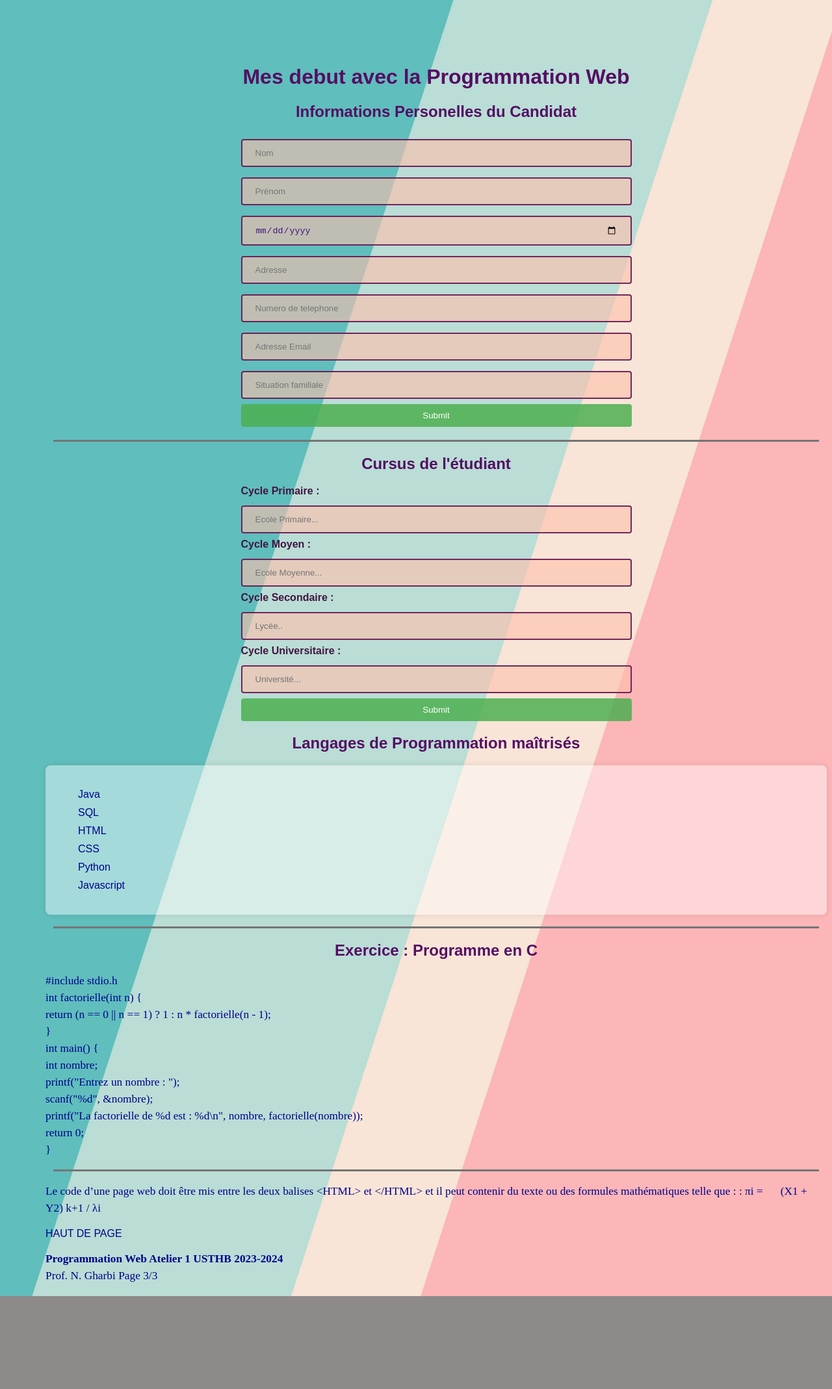
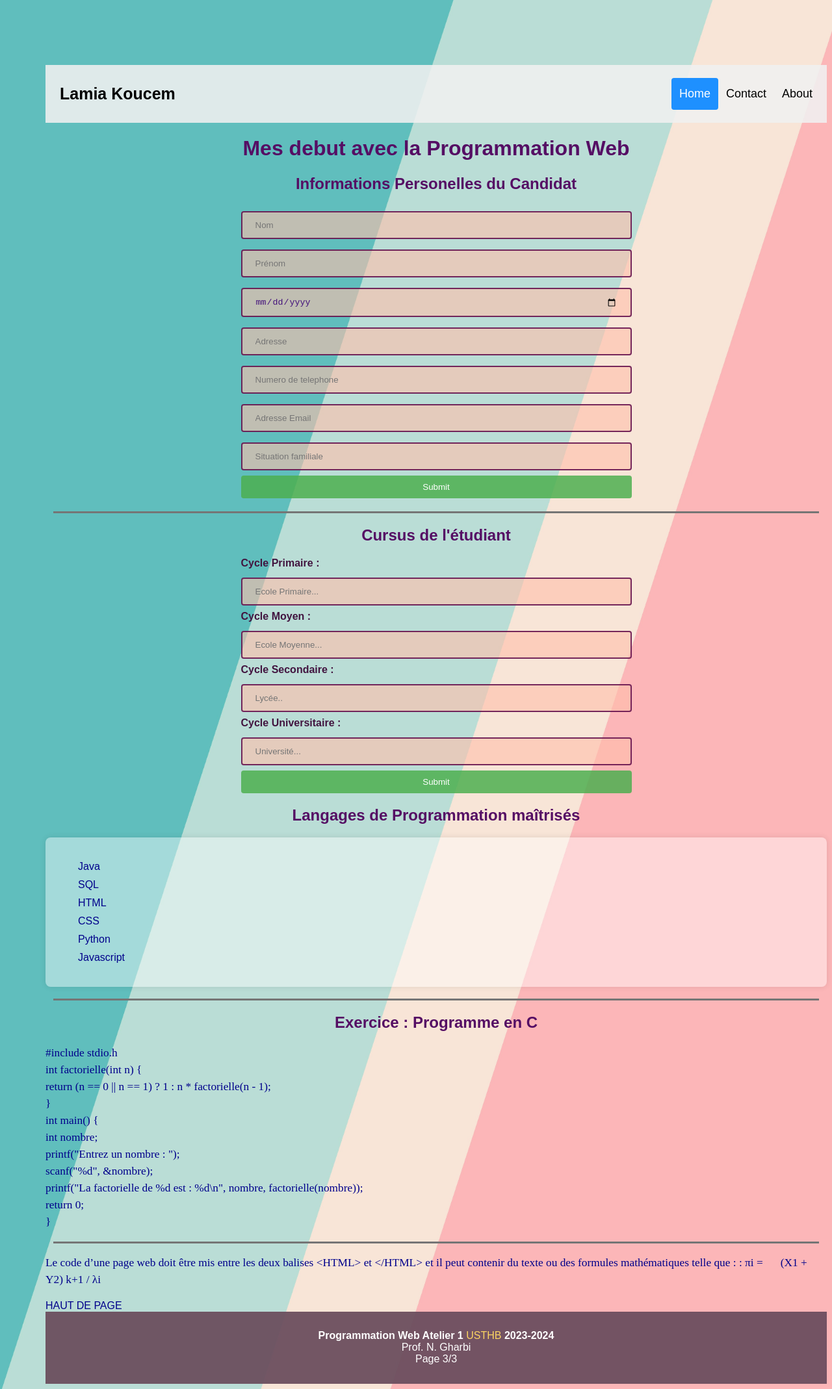
Before and after one commit to LemonLamo/Pweb, a plain HTML site: page index.html in a window 1280 px wide. Shown: the whole page at 65% size. Before the commit the page ends 1995 px from the top, so only its background shows below. Drawn offline with Linux system fonts and the light colour scheme.

Commit message:
messy header and footer x)

```diff
--- a/index.html
+++ b/index.html
@@ -5,9 +5,18 @@
     <meta name="viewport" content="width=device-width, initial-scale=1.0">
     <title>Pweb</title>
     <link rel="stylesheet" href="style.css">
+    <!--create a favicon-->
+    <link rel="icon" href="Images/fond.jpg">
 </head>
 <body>
-
+  <div class="header">
+    <a href="#default" class="logo">Lamia Koucem</a>
+    <div class="header-right">
+      <a class="active" href="#home">Home</a>
+      <a href="#contact">Contact</a>
+      <a href="#about">About</a>
+    </div>
+  </div>
      <!-- <h1>Informations Personelles du Candidat</h1>
       <div class="div1">
       <p><strong>Nom:</strong> Hadj Sadok</p>
@@ -156,11 +165,19 @@
     <!-- Texte en bas de page pour revenir en haut -->
     <div id="top" onclick="window.scrollTo(0, 0)">HAUT DE PAGE</div>
 
+
+    <section id="s5"></section>
+
     <footer>
-      <!-- Texte en bas de la page (footer) -->
-      <p><strong>Programmation Web Atelier 1 USTHB 2023-2024</strong><br>Prof. N. Gharbi Page 3/3</p>
+      <section id="copy-right">
+        <div class="copy-right-sec"><i class="fa-solid fa-copyright"></i>
+          <strong>Programmation Web Atelier 1 <a href="https://www.usthb.dz/" target="_blank">USTHB </a>2023-2024</strong><br>
+          Prof. N. Gharbi<br>
+          Page 3/3
+
+        </div>
+      </section>
     </footer>
 
-    <section id="s5"></section>
 </body>
 </html>
--- a/style.css
+++ b/style.css
@@ -148,5 +148,72 @@ a:link {
 
     justify-content: center;
 
+    }
 
+    .copy-right-sec{
+      padding: 1.8rem;
+        background: #6a4d5def;
+        color: #fff;
+        text-align: center;
     }
+    .copy-right-sec a{
+      color: #fcd462;
+        font-weight: 500;
+    }
+    a{
+      text-decoration:none;
+    }
+
+    /* Style the header with a grey background and some padding */
+.header {
+  overflow: hidden;
+  background-color: #f1f1f1e1;
+  padding: 20px 10px;
+}
+
+/* Style the header links */
+.header a {
+  float: left;
+  color: black;
+  text-align: center;
+  padding: 12px;
+  text-decoration: none;
+  font-size: 18px;
+  line-height: 25px;
+  border-radius: 4px;
+}
+
+/* Style the logo link (notice that we set the same value of line-height and font-size to prevent the header to increase when the font gets bigger */
+.header a.logo {
+  font-size: 25px;
+  font-weight: bold;
+}
+
+/* Change the background color on mouse-over */
+.header a:hover {
+  background-color: #ddd;
+  color: black;
+}
+
+/* Style the active/current link*/
+.header a.active {
+  background-color: dodgerblue;
+  color: white;
+}
+
+/* Float the link section to the right */
+.header-right {
+  float: right;
+}
+
+/* Add media queries for responsiveness - when the screen is 500px wide or less, stack the links on top of each other */
+@media screen and (max-width: 500px) {
+  .header a {
+    float: none;
+    display: block;
+    text-align: left;
+  }
+  .header-right {
+    float: none;
+  }
+}
```
